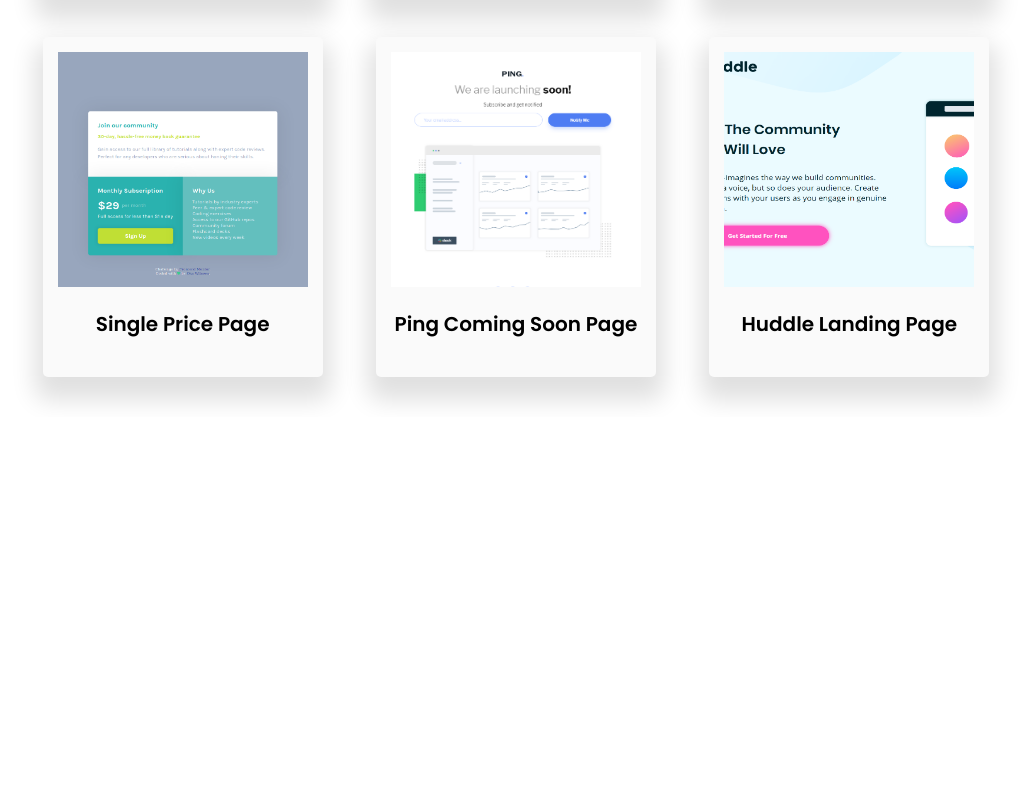
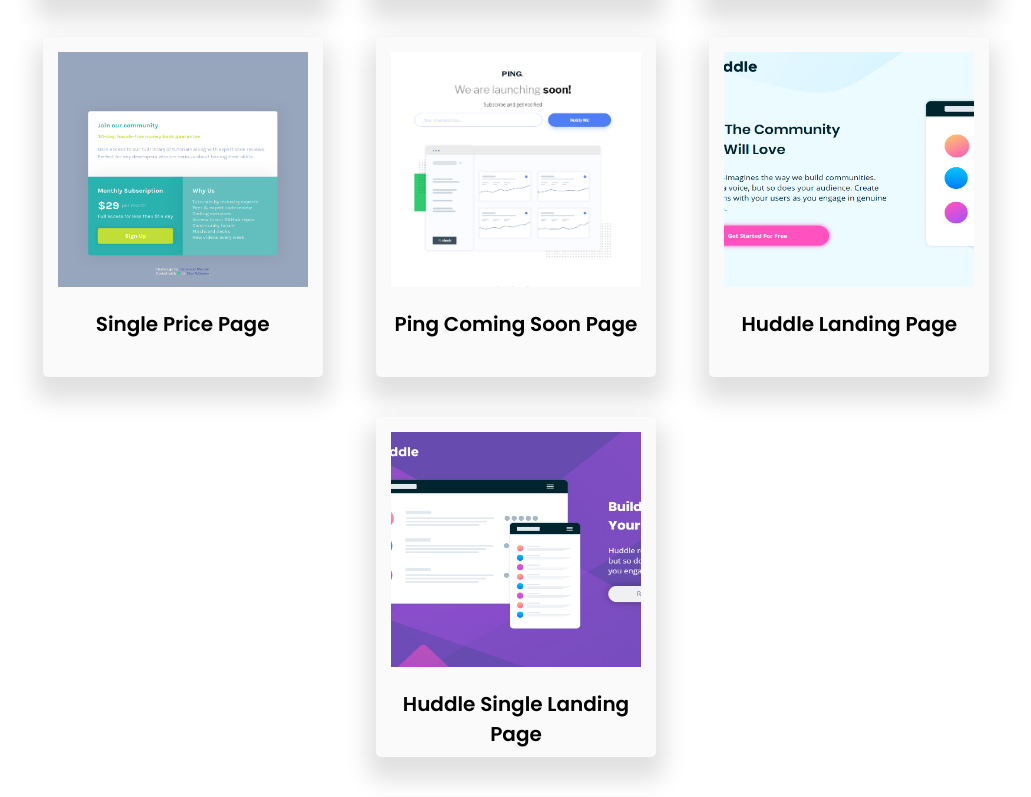
Before and after one commit to okawibawa/front-end-mentor, a plain HTML site: page index.html in a window 1280 px wide. Shown: the part 508-1305 px from the top of the page, without its empty margins (124-1155 px from the left). Before the commit the page ends 925 px from the top, so only its background shows below. Drawn offline with Linux system fonts and the light colour scheme.

Commit message:
added new link to the newly added project

```diff
--- a/index.html
+++ b/index.html
@@ -79,6 +79,15 @@
           <img src="./img/huddle-page-crop.png" alt="huddle-landing" />
           <p>Huddle Landing Page</p>
         </a>
+
+        <a
+          class="project-tile"
+          href="./huddle-landing-page-with-single-introductory-section-master/index.html"
+          target="_blank"
+        >
+          <img src="./img/huddle-single.PNG" alt="huddle-single" />
+          <p>Huddle Single Landing Page</p>
+        </a>
       </div>
       <!-- project section end -->
     </div>
```
